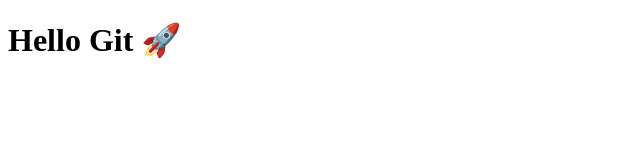
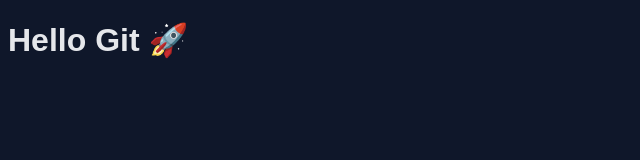
Before and after one commit to omr388999/html-css-practice, a plain HTML site: page index.html in a window 1280 px wide. Shown: the whole page, without its empty margins (0-640 px from the left). Drawn offline with Linux system fonts and the light colour scheme.

Commit message:
Add basic CSS styling

```diff
--- a/index.html
+++ b/index.html
@@ -2,6 +2,7 @@
 <html>
 <head>
   <title>My First Git Project</title>
+  <link rel="stylesheet" href="style.css">
 </head>
 <body>
   <h1>Hello Git 🚀</h1>
--- /dev/null
+++ b/style.css
@@ -0,0 +1,5 @@
+body {
+  background-color: #0f172a;
+  color: #e5e7eb;
+  font-family: Arial, sans-serif;
+}
```
